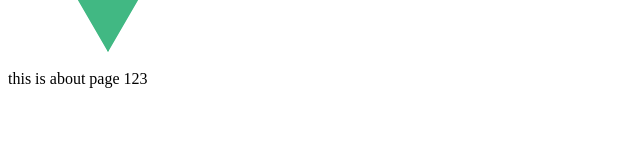
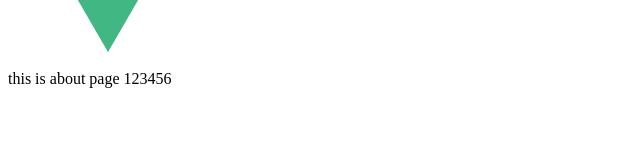
Before and after one commit to simpsons01/drink-five-tea, a Vue app: page /about in a window 1280 px wide. Shown: the part 142-300 px from the top of the page, without its empty margins (0-640 px from the left). Built offline with nearby package versions, Linux system fonts and the light colour scheme.

Commit message:
fix text

```diff
--- a/src/view/About.vue
+++ b/src/view/About.vue
@@ -1,6 +1,6 @@
 <template>
   <div>
-    this is about page 123
+    this is about page 123456
   </div>
 </template>
 
```
